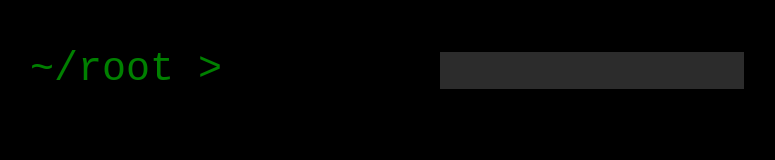
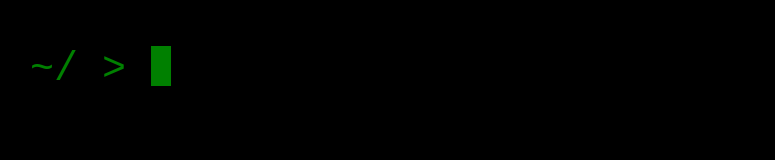
Before and after one commit to kw20d/command-line-os, a plain HTML site: page index.html in a window 1280 px wide. Shown: the whole page, without its empty margins (10-785 px from the left). Drawn offline with Linux system fonts and the light colour scheme.

Commit message:
Terminal: full path prompt, cat, blinking cursor

```diff
--- a/script.js
+++ b/script.js
@@ -4,11 +4,24 @@ let input = document.querySelector('input');
 let renderHistory = [];
 let historyIndex = 0;
 let nowFolder;
-let movePrompt = (line) => {
-    if(nowFolder.parent) c.fillText('~/' + nowFolder.parent.value + '/' + nowFolder.value + ' >',40,  line + 80)
-    else c.fillText('~/' + nowFolder.value + ' >',40,  line + 80)
+let cursorOn = true;
+let isTyping = false;
+let typingTimeout;
+let movePrompt = (line, nodePassed) => {
+    let path = [];
+    let node = nodePassed;
+    while(node && node !== root)
+    {
+        path.unshift(node.value);
+        node = node.parent;
+    }
+    let prompt = '~/' + path.join('/') + ' >';
+    c.fillText(prompt, 40,  line + 80)
     let num = 12 + line + 40;
+    let leftPos = (50 + c.measureText(prompt).width + 10);
     input.style.top = num.toString() + 'px';
+    input.style.left = leftPos + 'px';
+    return leftPos;
 };
 
 class folderNode{
@@ -27,13 +40,19 @@ let addItem = (tree, parent, value, type) => {
     node.type = type;
     if(parent)
         parent.children.push(node);
+    if(node.type === 'file')
+        node.content = null;
     return node;
 }
 
 let root = addItem(folderNode, null, 'root', 'folder');
-let folder1 = addItem(folderNode, root, 'folder1', 'folder');
-let folder2 = addItem(folderNode, root, 'folder2', 'folder');
-let file1 = addItem(folderNode, folder1, 'file1', 'file');
+let projects = addItem(folderNode, root, 'projects', 'folder');
+let prjct1 = addItem(folderNode, projects, 'ascii-camera', 'file');
+let prjct2 = addItem(folderNode, projects, 'neverdolist', 'file');
+let prjct3 = addItem(folderNode, projects, 'zoogle', 'file');
+let about = addItem(folderNode, root, 'about', 'folder');
+let abt1 = addItem(folderNode, about, 'bio', 'file');
+let abt2 = addItem(folderNode, about, 'contact', 'file');
 
 let render = () => {
     let visibleRows = Math.floor(((canvas.height - 80) / 40) - 1);
@@ -41,7 +60,6 @@ let render = () => {
     c.fillStyle = 'black';
     c.fillRect(0,0,canvas.width,canvas.height);
     c.fillStyle = 'green';
-
     if(renderHistory.length > visibleRows)
     {
         renderHistory = renderHistory.slice(-visibleRows);
@@ -51,7 +69,12 @@ let render = () => {
     {
         c.fillText(renderHistory[i], 40, 80 + 40*i);
     }
-    movePrompt(line);
+    let L = movePrompt(line, nowFolder);
+    if(cursorOn)
+    {
+        let num = 12 + line + 40;
+        c.fillRect(L + c.measureText(input.value).width + 5, num - 6, 20, 40);
+    }
 };
 
 let listChildren = (node) => {
@@ -82,6 +105,8 @@ let changeDir = txt => {
             nowFolder = nowFolder.parent;
             return;
         }
+        else
+            return;
     }
     let found = false;
     for(let i = 0; i < nowFolder.children.length; i++)
@@ -106,9 +131,24 @@ let helpCommands = () => {
     'help - see commands',
     'echo - prints', 'whoami - tells you',
     'ls - listing files',
-    'cd - changes the working directory'];
+    'cd - changes the working directory',
+    'cat - file content'];
     for(let i = 0; i < commandsList.length; i++)
         renderHistory.push(commandsList[i]);
+}
+
+let fileContent = (name, node) => {
+    if(!name)
+        throw new Error('enter file name');
+    for(let i = 0; i < node.children.length; i++)
+    {
+        if(node.children[i].value === name && node.children[i].type === 'file')
+        {
+            renderHistory.push(node.children[i].content);
+            return;
+        }
+    }
+    throw new Error('no such file');
 }
 
 canvas.height = window.innerHeight;
@@ -117,6 +157,14 @@ c.font = ('40px monospace');
 nowFolder = root;
 render();
 
+setInterval(() => {
+    if(!isTyping)
+    {
+        cursorOn = !cursorOn;
+        render();
+    }
+}, 500);
+
 const commands = {
     'help':  () => helpCommands(),
     'clear': () => clearScreen(),
@@ -124,6 +172,7 @@ const commands = {
     'whoami': () => renderHistory.push("Zixted's Fan"),
     'ls': () => listContent(),
     'cd': (txt) => changeDir(txt[0]),
+    'cat': (txt) => fileContent(txt[0], nowFolder),
 };
 let commandHistory = [];
 input.addEventListener('keydown', (event) => {
@@ -133,6 +182,7 @@ input.addEventListener('keydown', (event) => {
         {
             historyIndex--;
             input.value = commandHistory[historyIndex];
+            render();
         }
     }
     else if (event.key === 'ArrowDown') {
@@ -143,12 +193,14 @@ input.addEventListener('keydown', (event) => {
             if(historyIndex == commandHistory.length)
             {
                 input.value = '';
+                render();
                 return;
             }
             input.value = commandHistory[historyIndex];
+            render();
         }
     }
-     if(event.key === 'Enter')
+    else if(event.key === 'Enter')
     {
         if(input.value != '')
         {
@@ -163,11 +215,32 @@ input.addEventListener('keydown', (event) => {
                     renderHistory.push('error: ' + err.message);
                     console.error(err);
                 }
+                commandHistory.push(parts.join(' '));
+                historyIndex = commandHistory.length;
+                input.value='';
                 render();
-
-                commandHistory.push(input.value);
-                historyIndex = commandHistory.length;
         }
-        input.value='';
     }
 });
+
+input.addEventListener('input', () => {
+    isTyping = true;
+    cursorOn = true;
+    render();
+
+    clearTimeout(typingTimeout);
+
+    typingTimeout = setTimeout(() => {
+        isTyping = false;
+        cursorOn = false;
+        render();
+    }, 600);
+});
+
+window.addEventListener('load', () => {
+    input.focus();
+});
+
+document.addEventListener('click', () => {
+    input.focus();
+});
--- a/styles.css
+++ b/styles.css
@@ -1,5 +1,6 @@
 body {
     margin: 0px;
+    cursor: none;
 }
 
 #main-canvas {
@@ -10,12 +11,14 @@ body {
 #input{
     position:absolute;
     left:450px;
-    width:300px;
-    height:35px;
+    width:60%;
+    transform: translateY(-8px);
+    height:45px;
     font-family:monospace;
-    font-size: 35px;
+    font-size: 40px;
     color: green;
-    background-color: rgb(44, 44, 44);
+    background-color: transparent;
     border: none;
     outline: none;
+    caret-color: transparent;
 }
```
Also changed, not shown: index.html (+1 -1 lines).
